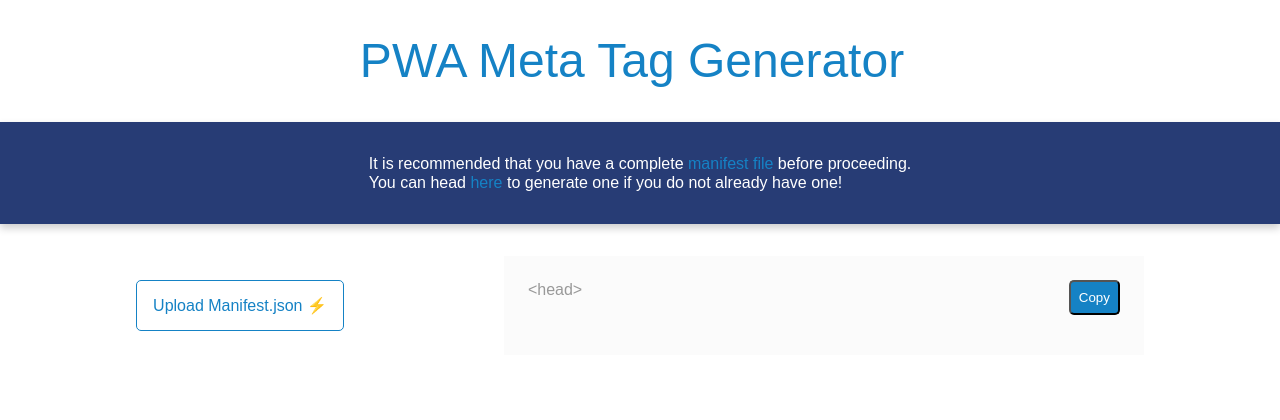
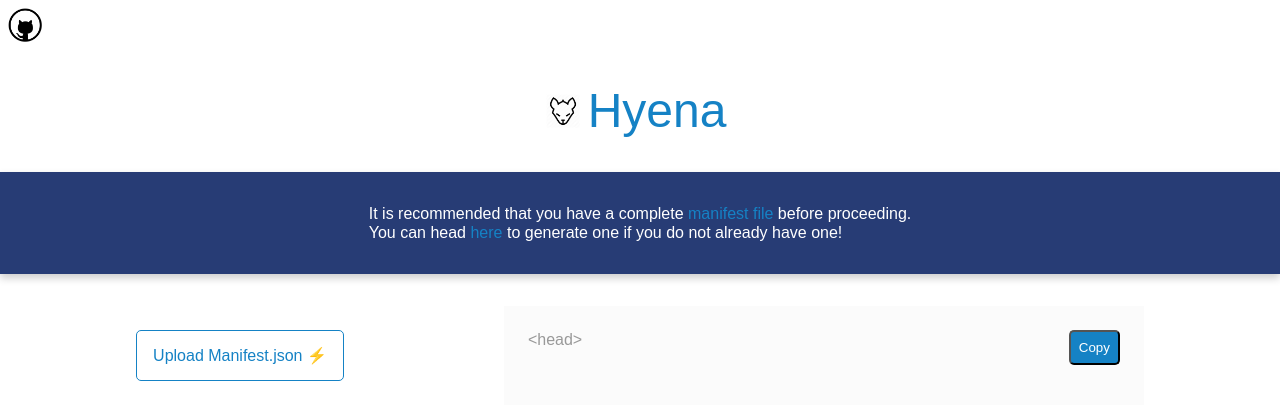
Before and after one commit to Vequan23/hyena, a website built with Parcel: page src/index.html in a window 1280 px wide. Built offline with nearby package versions, Linux system fonts and the light colour scheme; files whose address does not match are found by name.

Commit message:
added icons

```diff
--- a/src/css/main.css
+++ b/src/css/main.css
@@ -18,6 +18,7 @@ header {
 .header__inner-container {
     display: flex;
     justify-content: center;
+    align-items: center;
     margin-bottom: 2rem;
     margin-top: 2rem;
 }
@@ -127,3 +128,9 @@ header {
 .header-tag {
     color: #999;
 }
+
+.logo {
+    width: 50px;
+    height: 50px;
+    padding: 8px
+}
--- a/src/index.html
+++ b/src/index.html
@@ -13,17 +13,23 @@
 </head>
 
 <body>
-    <div class="header__inner-container">
-        <h1 class="header__text">PWA Meta Tag Generator</h1>
-        <div class="current-file-banner is-hidden">
+    <header>
+        <a href="https://github.com/Vequan23/pwa-meta-generator">
+            <img class="logo" src="./assets//github-icon.png" alt="">
+        </a>
+        <div class="header__inner-container">
+            <img class="logo" src="./assets/Hyena-512.png" alt="">
+            <h1 class="header__text">Hyena</h1>
+            <div class="current-file-banner is-hidden">
+            </div>
         </div>
-    </div>
+    </header>
+
     <div class="documentation">
         <div>
             <p>It is recommended that you have a complete <a class="external-link" href="https://developer.mozilla.org/en-US/docs/Web/Manifest">manifest file </a>before proceeding.</p>
             <p>You can head <a class="external-link" href="https://app-manifest.firebaseapp.com/">here</a> to generate one if you do not already have one!</p>
         </div>
-
     </div>
     <main class="main-content">
         <div class="manifest-upload">
```
Also changed, not shown: src/assets/Hyena-512.png (added), src/assets/github-icon.png (added), 3 other files.
